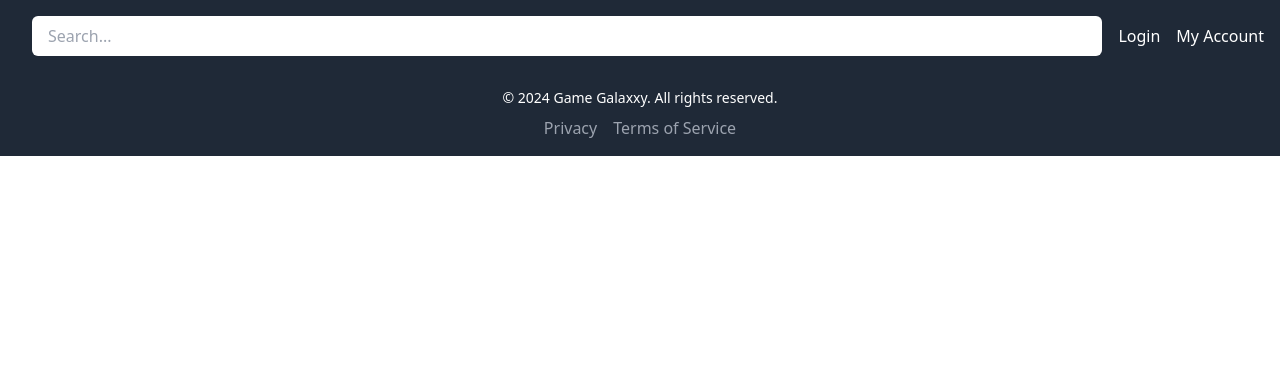
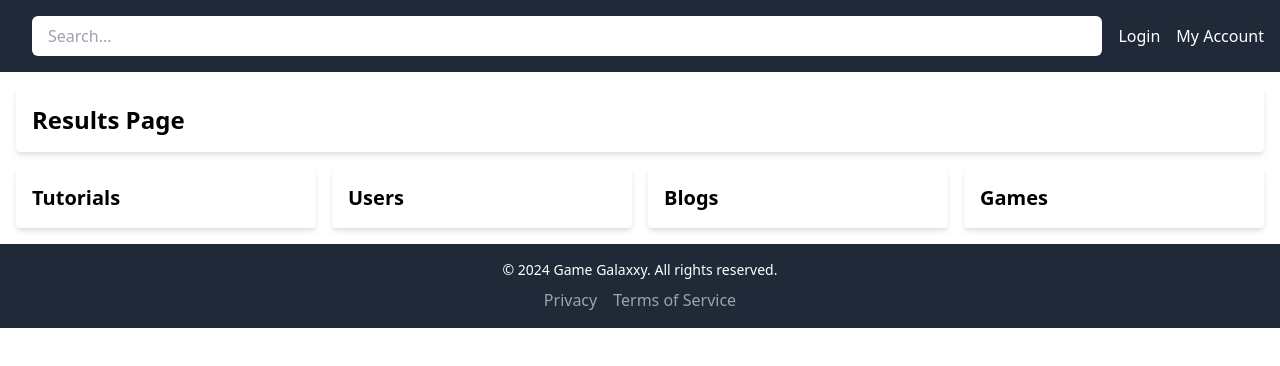
Before and after one commit to TheKyleKirby/GAME-GALAXXY, a React (Vite) app in the folder client/: page /results in a window 1280 px wide. Shown: the top 366 px of the page. Built offline with nearby package versions, Linux system fonts and the light colour scheme.

Commit message:
Added Results.jsx and pathing in App.jsx

```diff
--- a/client/src/App.jsx
+++ b/client/src/App.jsx
@@ -6,6 +6,7 @@ import Homepage from './pages/Homepage'
 import Footer from './pages/Footer'
 import Profile from './pages/Profile'
 import Tutorial from './pages/Tutorial'
+import Results from './pages/Results'
 import {ApolloClient, InMemoryCache, createHttpLink, ApolloProvider } from'@apollo/client'
 //token - authenticates any req and sends to backend while user is logged in
 import {setContext} from '@apollo/client/link/context'
@@ -39,6 +40,7 @@ const App = () => {
                 <Route path='/homepage' element={<Homepage />} />
                 <Route path='/profile' element={<Profile />} />
                 <Route path='/tutorial' element={<Tutorial />} />
+                <Route path='/results' element={<Results />} />
                 {/* <Route path='/results' element={<ResultsPage />} /> */}
                 {/* <Route path='/createguide' element={<CreateGuidePage />} /> */}
                 {/* <Route path='/guide/:id' element={<GuidePage />} /> */}
--- /dev/null
+++ b/client/src/pages/Results.jsx
@@ -0,0 +1,25 @@
+const Results = () => {
+  return (
+    <div className="p-4">
+      <div className="bg-white shadow-md rounded p-4 mb-4 w-full">
+        <h2 className="text-2xl font-bold">Results Page</h2>
+      </div>
+      <div className="grid grid-cols-4 gap-4">
+        <div className="bg-white shadow-md rounded p-4">
+          <h2 className="text-xl font-bold">Tutorials</h2>
+        </div>
+        <div className="bg-white shadow-md rounded p-4">
+          <h2 className="text-xl font-bold">Users</h2>
+        </div>
+        <div className="bg-white shadow-md rounded p-4">
+          <h2 className="text-xl font-bold">Blogs</h2>
+        </div>
+        <div className="bg-white shadow-md rounded p-4">
+          <h2 className="text-xl font-bold">Games</h2>
+        </div>
+      </div>
+    </div>
+  );
+};
+
+export default Results;
```
